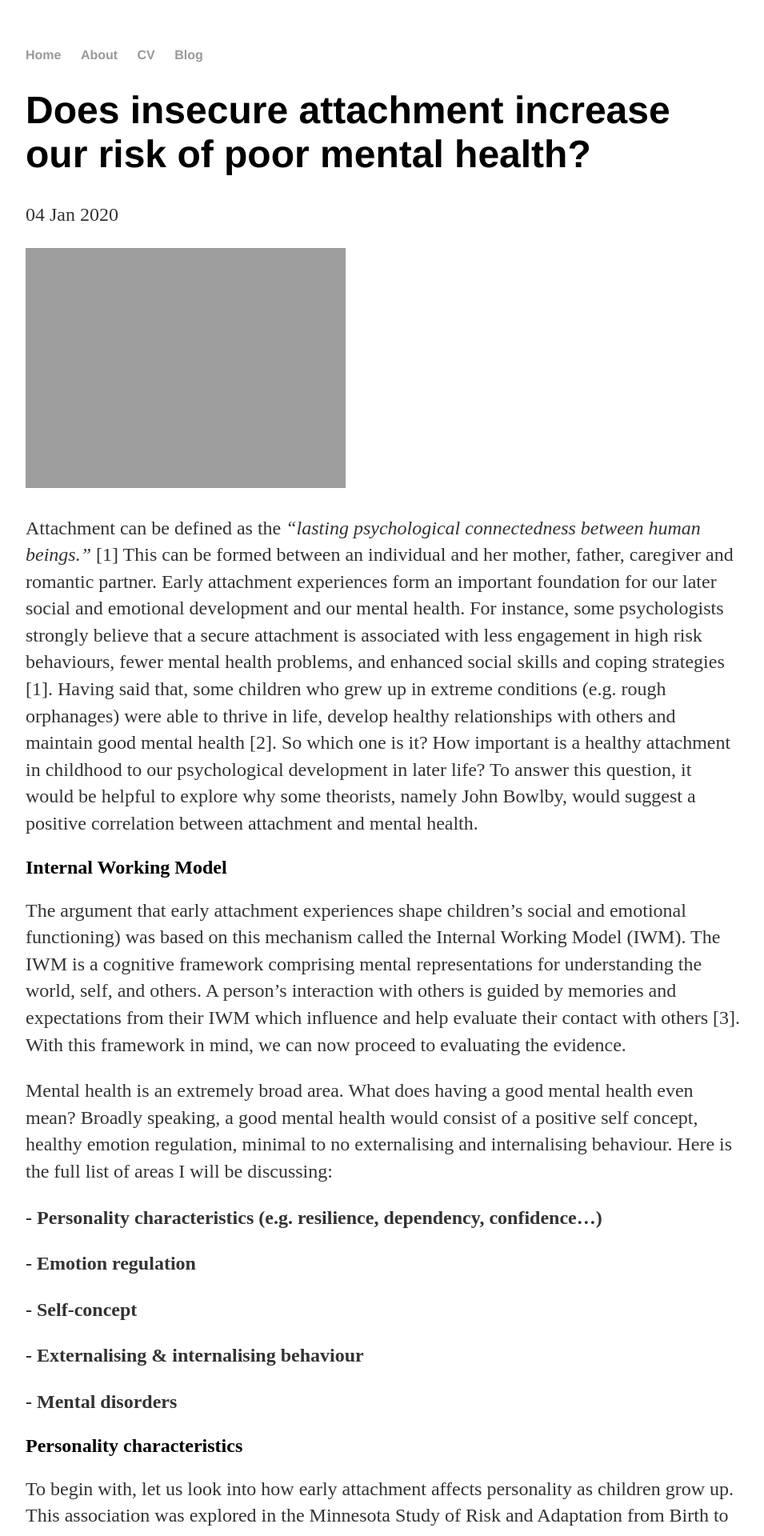
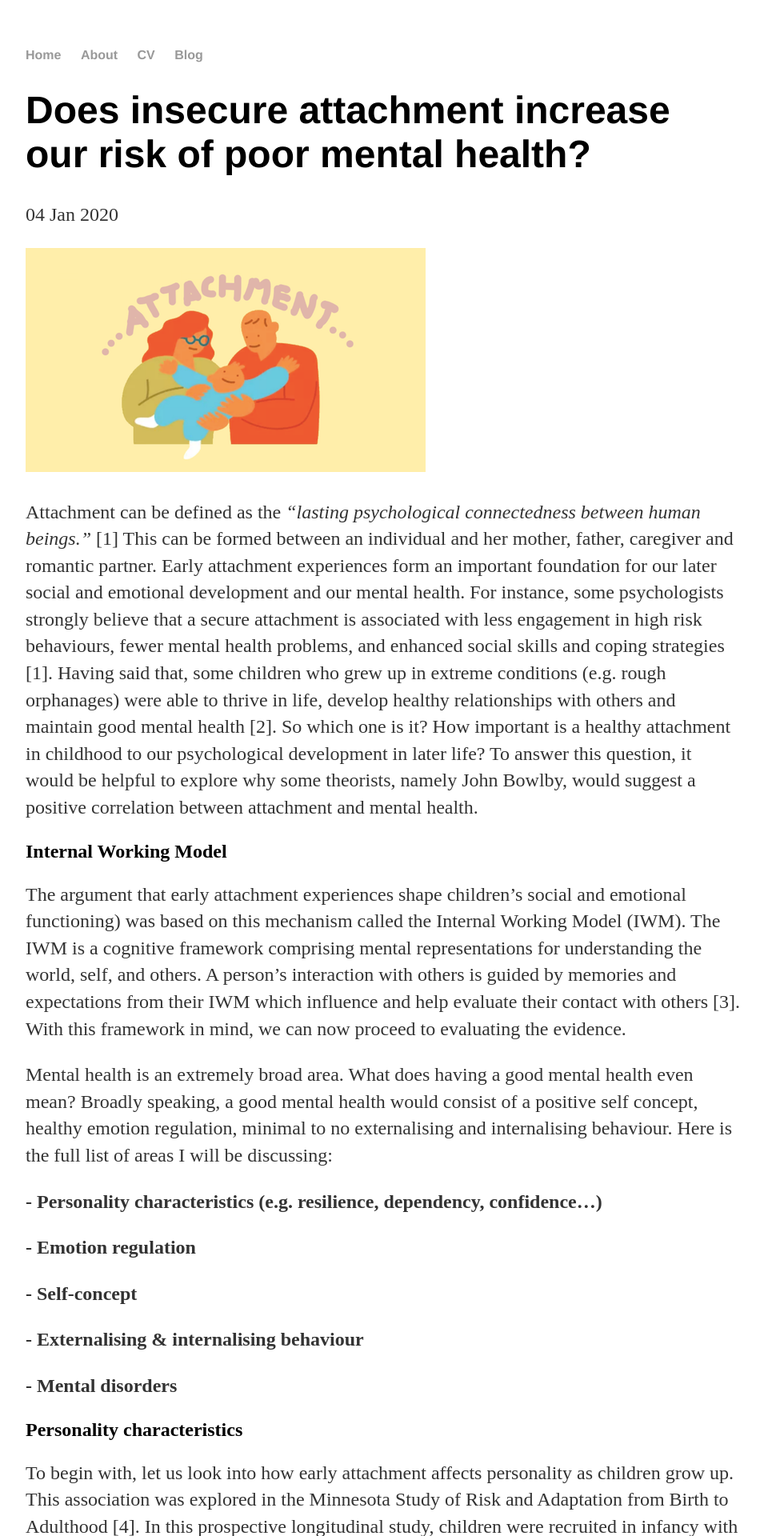
Before and after one commit to adrienne-shum/adrienne-shum.github.io, a Jekyll site: the page built from _posts/2020-01-04-adrienne-shum.md, in a window 1280 px wide. Shown: the top 1920 px of the page at 80% size, without its empty margins (160-1115 px from the left). Built offline with Jekyll 4.4.1, drawn with Linux system fonts in a browser that asks for light colours.

Commit message:
Update 2020-01-04-adrienne-shum.md

```diff
--- a/_posts/2020-01-04-adrienne-shum.md
+++ b/_posts/2020-01-04-adrienne-shum.md
@@ -4,7 +4,7 @@ title: "Does insecure attachment increase our risk of poor mental health?"
 date: 2020-01-04
 ---
 
-![](https://adrienne-shum.github.io/images/blog.jpg )
+![](https://adrienne-shum.github.io/images/blog1.jpg )
 
 Attachment can be defined as the *"lasting psychological connectedness between human beings."* [1] This can be formed between an individual and her mother, father, caregiver and romantic partner. Early attachment experiences form an important foundation for our later social and emotional development and our mental health. For instance, some psychologists strongly believe that a secure attachment is associated with less engagement in high risk behaviours, fewer mental health problems, and enhanced social skills and coping strategies [1]. Having said that, some children who grew up in extreme conditions (e.g. rough orphanages) were able to thrive in life, develop healthy relationships with others and maintain good mental health [2]. So which one is it? How important is a healthy attachment in childhood to our psychological development in later life?
 To answer this question, it would be helpful to explore why some theorists, namely John Bowlby, would suggest a positive correlation between attachment and mental health.
```
